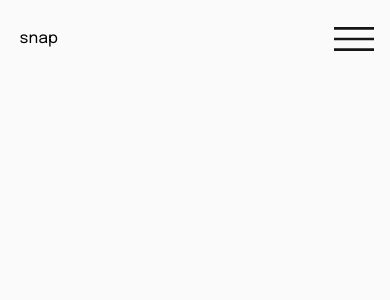
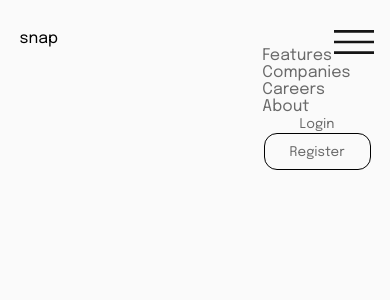
Before and after one commit to LorryAfriyie/intro-section-with-dropdown-navigation, a React (Vite) app: page / in a window 390 px wide. Shown: the top 300 px of the page. Built offline with nearby package versions, Linux system fonts and the light colour scheme.

Commit message:
Navbar mobile view
Adjusting mobile navbar view to mobile device viewport.

```diff
--- a/src/scss/navbar.scss
+++ b/src/scss/navbar.scss
@@ -3,6 +3,11 @@
   justify-content: space-between;
   align-items: center;
   padding: 30px 5%;
+
+  @media (width < 50em) {
+    flex-direction: column;
+    align-items: flex-start;
+  }
 
   &__brand-title {
     cursor: pointer;
@@ -11,10 +16,19 @@
 
   &__menu {
     margin-right: auto;
+
+    @media (width < 50em) {
+      margin-left: auto;
+      margin-right: 0;
+    }
   }
 
   &__links {
     list-style: none;
+
+    @media (width < 50em) {
+      //display: none;
+    }
   }
 
   &__item {
@@ -22,7 +36,7 @@
     padding: 0px 20px;
 
     @media (width < 50em) {
-      display: none;
+      display: flex;
     }
   }
 
@@ -38,7 +52,8 @@
 
   &__auth {
     display: grid;
-    grid-template-columns: repeat(2, 1fr);
+    margin-left: auto;
+
     align-items: center;
     text-align: center;
     gap: 1px;
@@ -58,11 +73,15 @@
     a:nth-child(2) {
       border: 1px solid black;
       padding: 9px 25px;
-      border-radius: 50px;
+      border-radius: 13px;
+    }
+
+    @media (min-width: 50em) {
+      grid-template-columns: repeat(2, 1fr);
     }
 
     @media (width < 50em) {
-      display: none;
+      //display: none;
     }
   }
 
```
